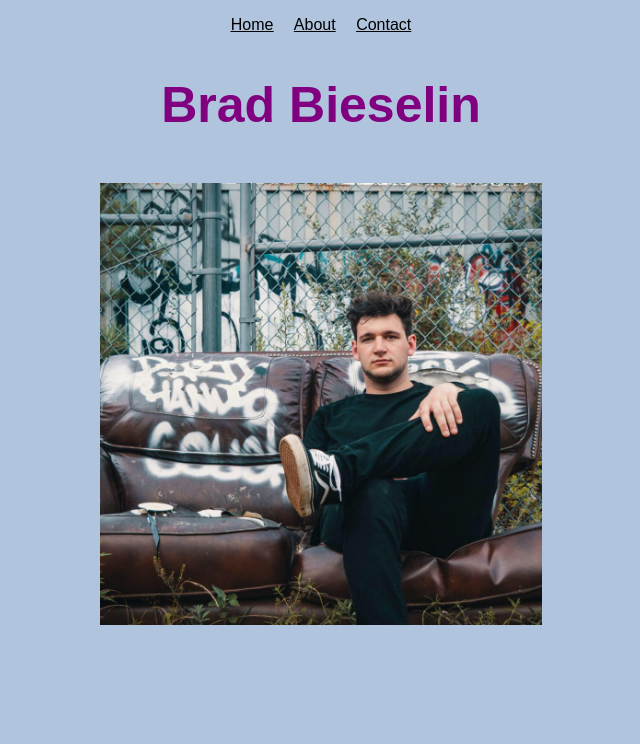
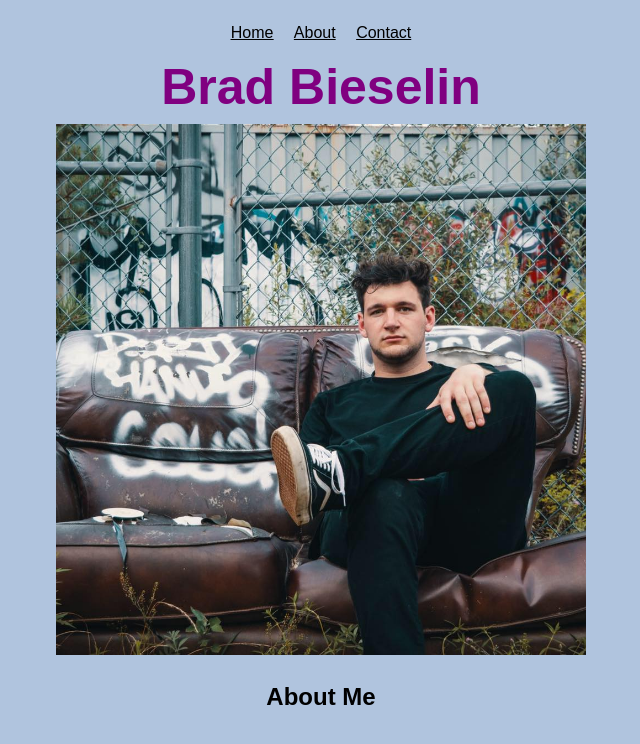
Before and after one commit to bradbieselin/prework-personal-website, a plain HTML site: page index.html in a window 1280 px wide. Shown: the whole page, without its empty margins (319-959 px from the left). Drawn offline with Linux system fonts and the light colour scheme.

Commit message:
Fixed homepage styling, added about me div

```diff
--- a/index.html
+++ b/index.html
@@ -5,8 +5,8 @@
     <title>Brad Bieselin</title>
   </head>
   <body>
-    <nav>
-      <ul class="navbar">
+    <nav class="navbar">
+      <ul class="navList">
         <li class="navItem"><a href="#home">Home</a></li>
         <li class="navItem">About</li>
         <li class="navItem">Contact</li>
--- a/script.js
+++ b/script.js
@@ -23,3 +23,5 @@ myName.addEventListener("click", function onClick(event) {
 
 const aboutTitle = document.createElement("h2");
 aboutTitle.className = "aboutTitle";
+aboutTitle.textContent = "About Me";
+document.querySelector("#about").append(aboutTitle);
--- a/style.css
+++ b/style.css
@@ -5,18 +5,26 @@ body {
 
 #home {
     text-align: center;
+    margin: 0;
+    padding: 0;
 }
 
 #name {
     color: purple;
-    font-size: 50px
+    font-size: 50px;
 }
 
 .navbar {
+    background: #B0C4DE;
+    width: 100%;
+    top: 0px;
+    overflow: hidden;
+}
+
+.navList {
     list-style-type: none;
     padding: .5rem;
     margin: .5rem;
-    position: sticky;
     text-align: center;
 }
 
@@ -39,6 +47,23 @@ a {
     display: block;
     margin-left: auto;
     margin-right: auto;
-    width: 35%;
-    padding: 1rem;
+    width: 42%;
+    padding: .5rem;
 }
+
+h1 {
+    margin: 0;
+    padding: 0;
+}
+
+#about {
+    text-align: center;
+    margin: 0;
+    padding: 0;
+}
+
+.sticky {
+    position: fixed;
+    top: 0;
+    width: 100%;
+}
```
